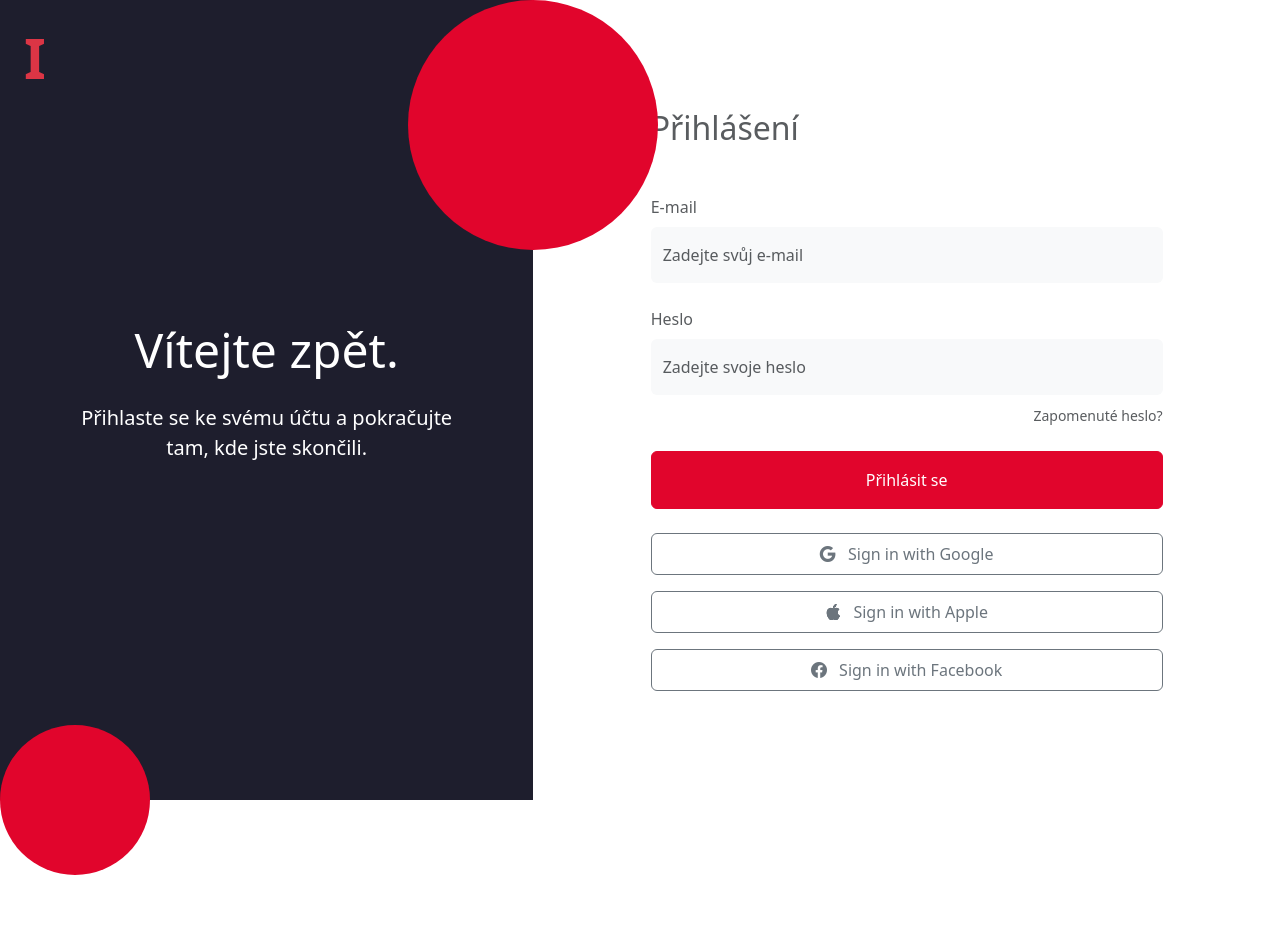
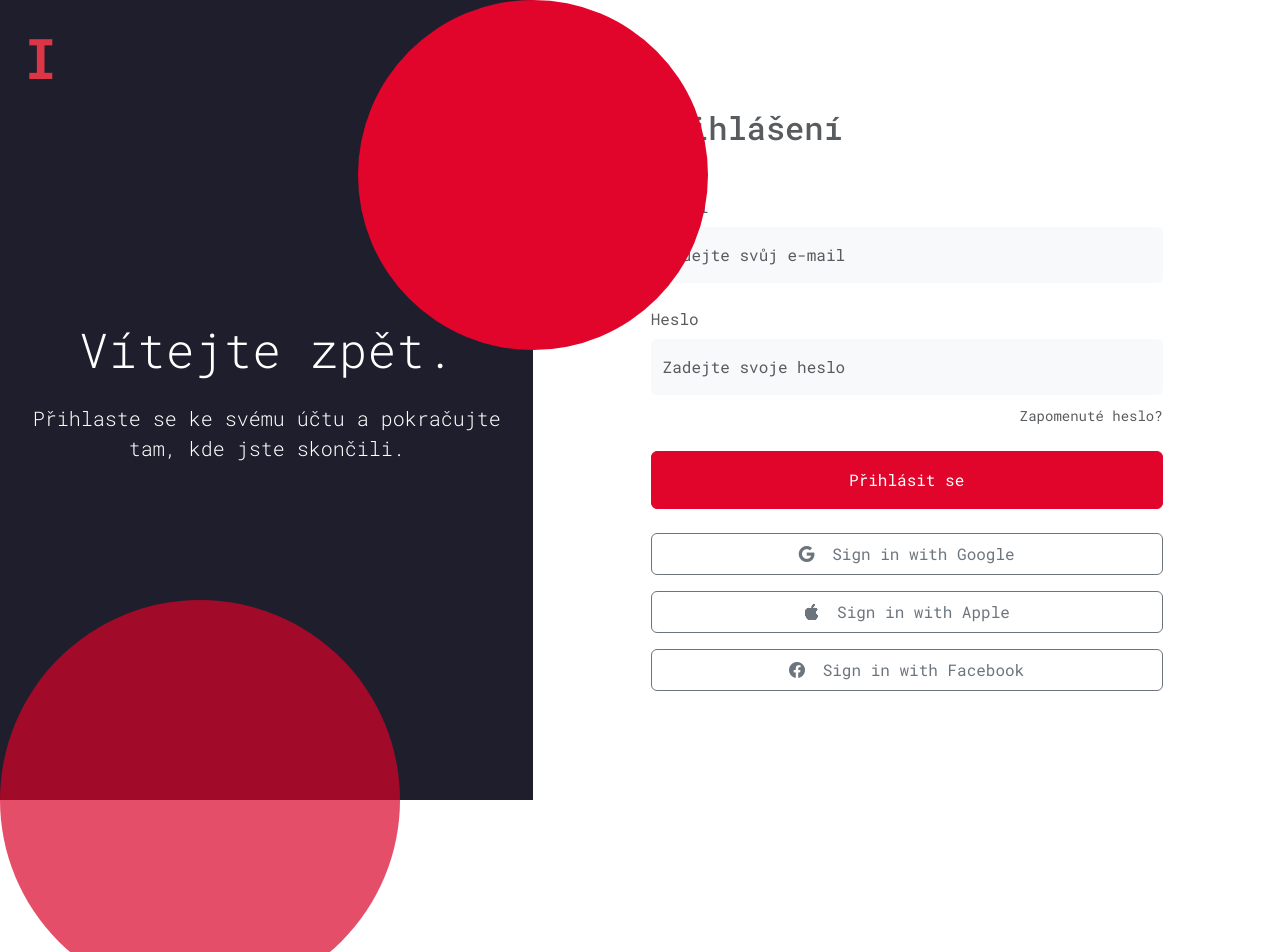
Before and after one commit to TomasRoj/Itinero, an Angular app: page /Login in a window 1280 px wide. Shown: the top 952 px of the page. Before the commit the page ends 875 px from the top, so only its background shows below. Built offline with nearby package versions, Linux system fonts and the light colour scheme.

Commit message:
Addition of font globally + small changes

```diff
--- a/src/app/pages/login/login.component.scss
+++ b/src/app/pages/login/login.component.scss
@@ -1,6 +1,7 @@
+
 .red-circle-top {
-    width: 250px;
-    height: 250px;
+    width: 350px;
+    height: 350px;
     background-color: #e1052c;
     border-radius: 50%;
     transform: translateX(50%);
@@ -8,9 +9,9 @@
   }
 
   .red-circle-bottom {
-    width: 150px;
-    height: 150px;
-    background-color: #e1052c;
+    width: 400px;
+    height: 400px;
+    background-color: rgba(217, 4, 41, 0.7);
     border-radius: 50%;
     transform: translateY(50%);
     z-index: 0;
--- a/src/app/pages/registrace/registrace.component.scss
+++ b/src/app/pages/registrace/registrace.component.scss
@@ -1,16 +1,16 @@
 /* Custom CSS to match the design */
 .red-circle-top {
-    width: 250px;
-    height: 250px;
-    background-color: #e1052c;
+    width: 350px;
+    height: 350px;
+    background-color: rgba(217, 4, 41, 0.7);
     border-radius: 50%;
     transform: translateX(50%);
     z-index: 0;
   }
 
   .red-circle-bottom {
-    width: 150px;
-    height: 150px;
+    width: 400px;
+    height: 400px;
     background-color: #e1052c;
     border-radius: 50%;
     transform: translateY(50%);
--- a/src/styles.scss
+++ b/src/styles.scss
@@ -1,2 +1,11 @@
 /* You can add global styles to this file, and also import other style files */
 @import 'bootstrap/dist/css/bootstrap.min.css';
+
+@import url('https://fonts.googleapis.com/css2?family=Roboto+Mono:ital,wght@0,100..700;1,100..700&display=swap');
+
+* {
+    font-family: "Roboto Mono", monospace;
+    font-optical-sizing: auto;
+   // font-weight: <weight>;
+    font-style: normal;
+}
```
